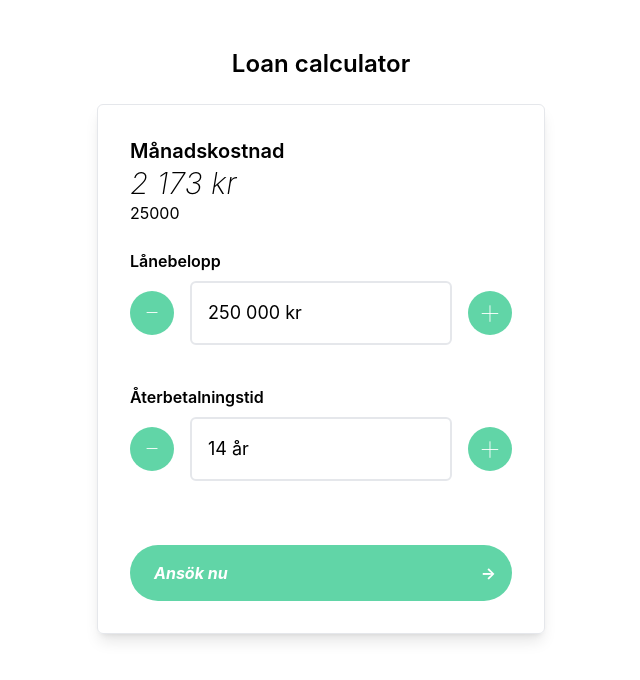
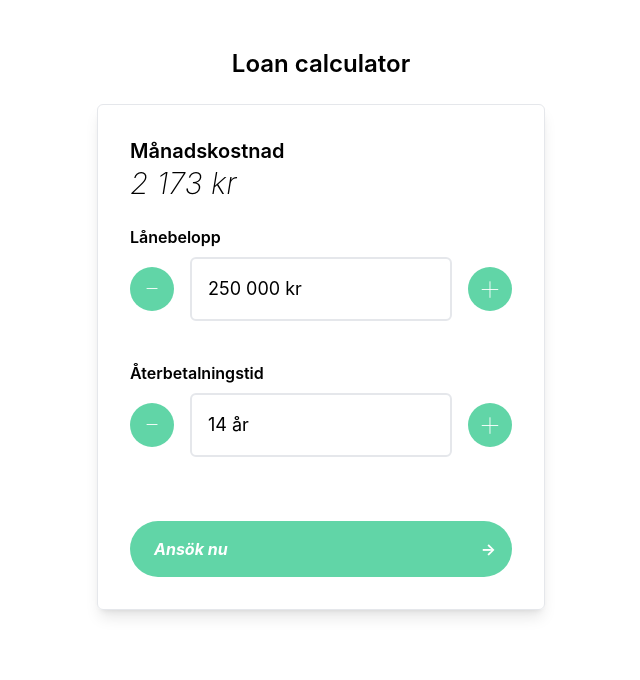
Before and after one commit to jwsmyth/loan-calculator, a React (Create React App) app in the folder client/: page / in a window 1280 px wide. Shown: the top 680 px of the page, without its empty margins (319-959 px from the left). Built offline with nearby package versions, Linux system fonts and the light colour scheme.

Commit message:
Accidentally committed testing functions, removed those.

```diff
--- a/client/package.json
+++ b/client/package.json
@@ -15,6 +15,7 @@
     "react": "^18.2.0",
     "react-dom": "^18.2.0",
     "react-scripts": "5.0.1",
+    "react-spinners": "^0.13.3",
     "typescript": "^4.7.4",
     "web-vitals": "^2.1.4"
   },
--- a/client/src/components/Calculator.tsx
+++ b/client/src/components/Calculator.tsx
@@ -1,4 +1,4 @@
-import React, { useEffect, useState } from "react";
+import { useEffect, useState } from "react";
 import ScaleLoader from "react-spinners/ScaleLoader";
 
 import {
@@ -22,7 +22,7 @@ import MonthlyCost from "./MonthlyCost";
 import API from "../api";
 
 function Calculator() {
-  const [amount, setAmount] = useState<any>("250000");
+  const [amount, setAmount] = useState<number>(250000);
   const [duration, setDuration] = useState<number>(14);
   const [monthlyCost, setMonthlyCost] = useState<number>(0);
   const [loading, setLoading] = useState<boolean>(false);
@@ -40,12 +40,12 @@ function Calculator() {
 
   const addAmount = (): void => {
     if (amount >= MAX_AMOUNT) return;
-    // setAmount((prev) => prev + AMOUNT_INTERVAL);
+    setAmount((prev) => prev + AMOUNT_INTERVAL);
   };
 
   const removeAmount = (): void => {
     if (amount <= MIN_AMOUNT) return;
-    // setAmount((prev) => prev - AMOUNT_INTERVAL);
+    setAmount((prev) => prev - AMOUNT_INTERVAL);
   };
 
   const addDuration = (): void => {
@@ -65,60 +65,6 @@ function Calculator() {
     return response.data;
   };
 
-  const updateValue = (e: any) => {
-    setAmount(e.target.value);
-  };
-
-  const [test, setTest] = useState("25000");
-
-  function handleFocus(e: any) {
-    const value = e.target.value;
-
-    if (value !== null) {
-      const parsedNumber = parseLocaleNumber(value, "sv-SE");
-      setTest(String(parsedNumber));
-    }
-  }
-  function handleBlur(e: any) {
-    const value = e.target.value;
-    if (value !== null) {
-      const parsedValue = parseNumberToLocaleCurrency(value, "sv-SE", "kr");
-      setTest(parsedValue);
-    }
-    if (value === "") {
-      setTest("0");
-    }
-  }
-
-  const parseLocaleNumber = (stringNumber: string, locale: string): number => {
-    const thousandSeparator = Intl.NumberFormat(locale)
-      .format(11111)
-      .replace(/\p{Number}/gu, "");
-    const decimalSeparator = Intl.NumberFormat(locale)
-      .format(1.1)
-      .replace(/\p{Number}/gu, "");
-
-    return parseFloat(
-      stringNumber &&
-        stringNumber
-          .replace(new RegExp("\\" + thousandSeparator, "g"), "")
-          .replace(new RegExp("\\" + decimalSeparator), ".")
-          .replace(new RegExp("[^0-9.]"), "")
-    );
-  };
-
-  const parseNumberToLocaleCurrency = (
-    value: number,
-    locale: string,
-    currency: string
-  ): string => {
-    return new Intl.NumberFormat(locale, {
-      style: "currency",
-      currency,
-      minimumFractionDigits: 0,
-    }).format(value);
-  };
-
   return (
     <div className="border shadow-lg p-8 rounded-md max-w-md mx-auto">
       <MonthlyCost
@@ -128,18 +74,11 @@ function Calculator() {
         }
       />
 
-      <input
-        type="text"
-        value={test}
-        onFocus={(e: any) => handleFocus(e)}
-        onBlur={(e: any) => handleBlur(e)}
-      />
       <CalculatorInput
         label={loanAmountLabel}
         value={formatAmount(amount, amountSuffix)}
         changeValue={[addAmount, removeAmount]}
         minMaxValues={[MIN_AMOUNT, MAX_AMOUNT]}
-        update={updateValue}
       />
 
       <CalculatorInput
@@ -147,7 +86,6 @@ function Calculator() {
         value={formatDuration(duration, durationSuffix)}
         changeValue={[addDuration, removeDuration]}
         minMaxValues={[MIN_DURATION, MAX_DURATION]}
-        update={updateValue}
       />
 
       <ApplyButton
--- a/client/src/components/CalculatorInput.tsx
+++ b/client/src/components/CalculatorInput.tsx
@@ -3,7 +3,6 @@ type InputProps = {
   value: string;
   changeValue: Array<() => void>;
   minMaxValues: Array<number>;
-  update: (e: React.ChangeEvent<HTMLInputElement>) => void;
 };
 
 const CalculatorInput = ({
@@ -11,7 +10,6 @@ const CalculatorInput = ({
   value,
   changeValue,
   minMaxValues,
-  update,
 }: InputProps) => {
   const [addValue, removeValue] = changeValue;
   const [minValue, maxValue] = minMaxValues;
@@ -29,9 +27,9 @@ const CalculatorInput = ({
 
         <div className="flex-1 px-4">
           <input
+            readOnly
             className="p-4 rounded-md border-2 w-full text-lg"
             value={value}
-            onChange={(e) => update(e)}
             min={minValue}
             max={maxValue}
           />
```
Also changed, not shown: 1 other file (tests, documents, lock files or other folders).
